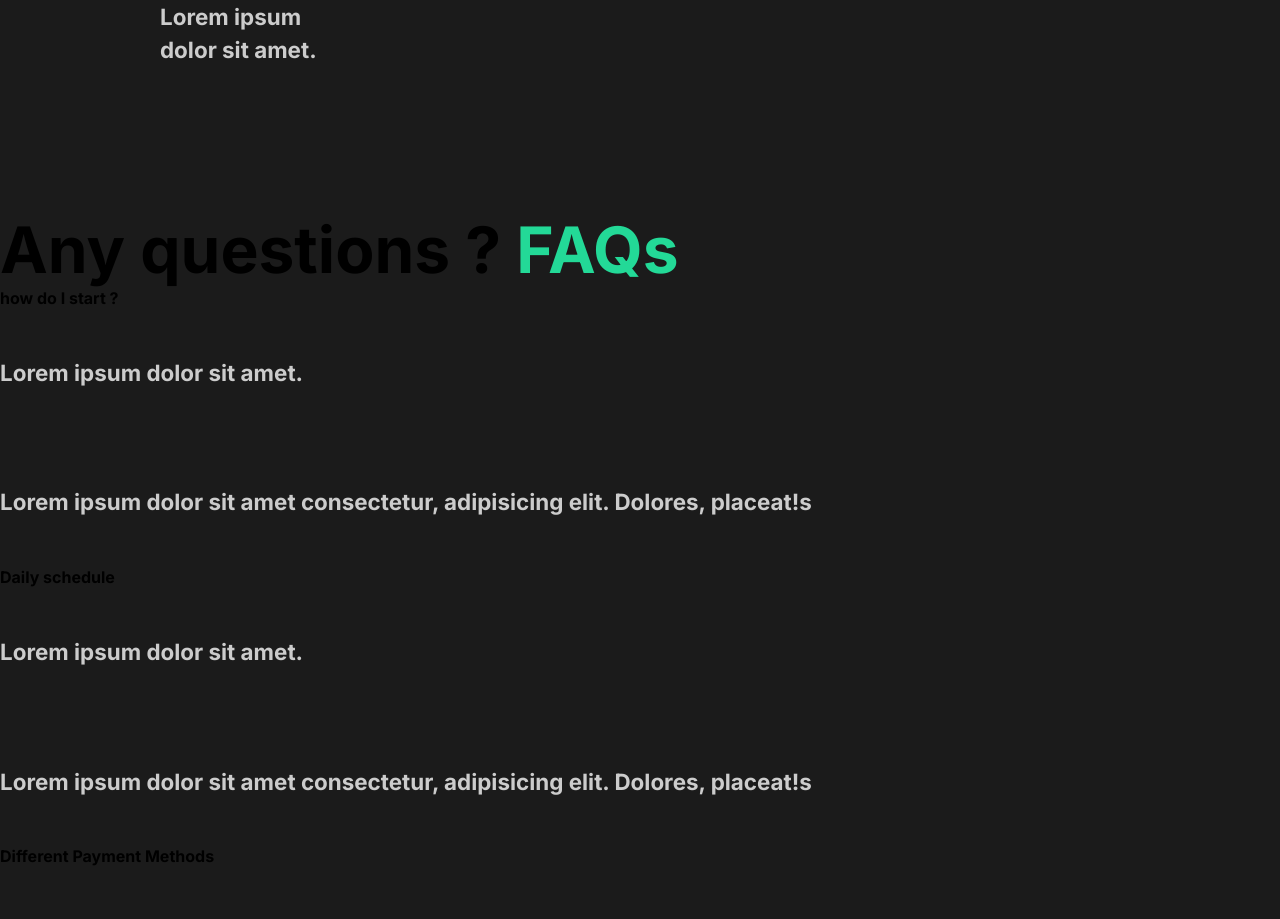
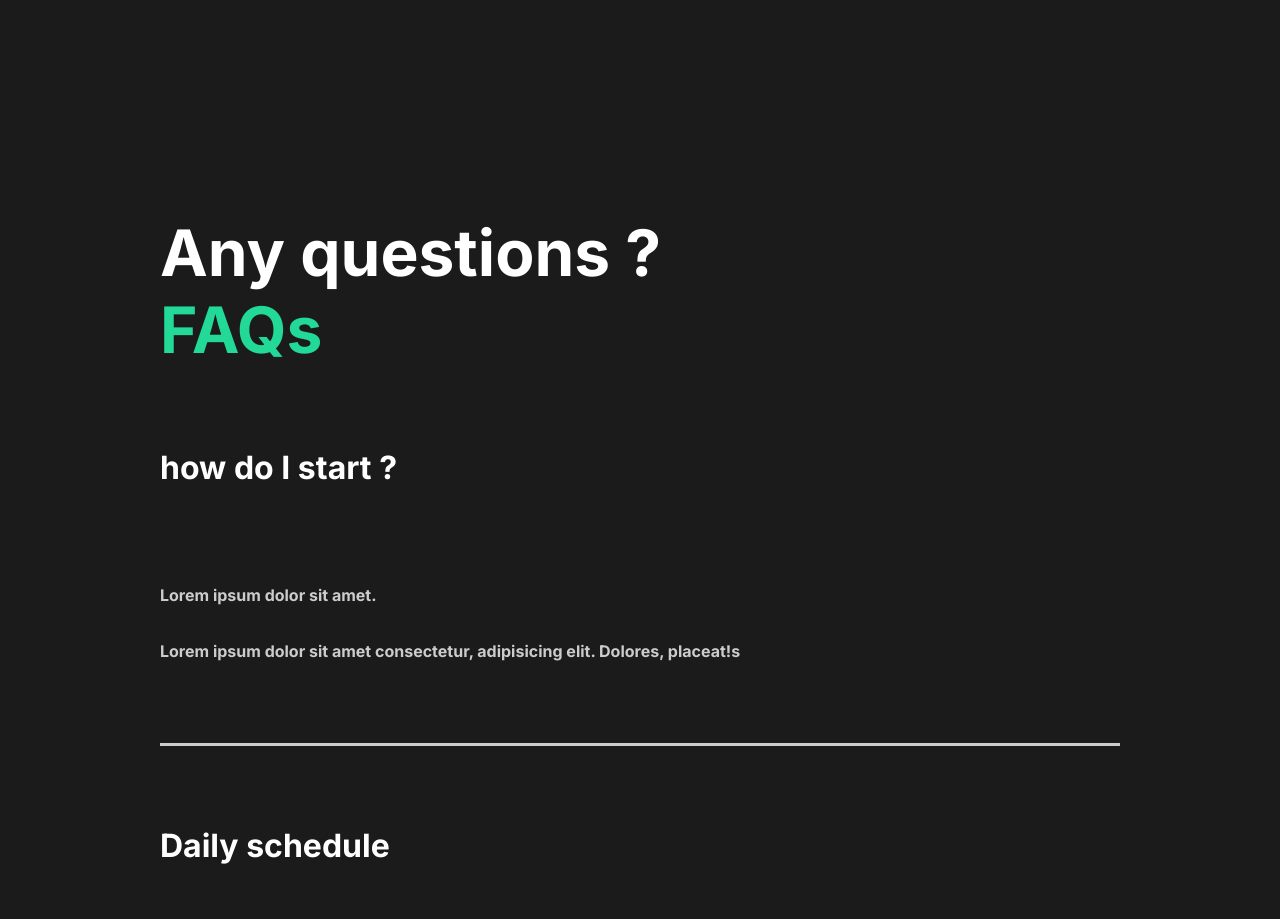
Before and after one commit to adelevrc/portfolio, a React (Create React App) app: page / in a window 1280 px wide. Shown: the part 1860-2779 px from the top of the page. Built offline with nearby package versions, Linux system fonts and the light colour scheme.

Commit message:
styling faq components

```diff
--- a/src/components/FaqSection.js
+++ b/src/components/FaqSection.js
@@ -1,8 +1,9 @@
 import React from 'react';
-
+import styled from "styled-components";
+import { About } from "../styles";
 const FaqSection = () => {
     return(
-        <div className="faq">
+        <Faq>
             <h2> Any questions ? <span> FAQs</span></h2>
             <div className="question">
                 <h4> how do I start ? </h4>
@@ -11,6 +12,8 @@
                 <p> Lorem ipsum dolor sit amet.</p>
                 <p> Lorem ipsum dolor sit amet consectetur, adipisicing elit. Dolores, placeat!s</p>
             </div>
+            <div className="faq-line"></div>
+
             <div className="question">
                 <h4> Daily schedule</h4>
             </div>
@@ -32,9 +35,38 @@
                 <p> Lorem ipsum dolor sit amet.</p>
                 <p> Lorem ipsum dolor sit amet consectetur, adipisicing elit. Dolores, placeat!s</p>
             </div>
-        </div>
+        </Faq>
 
     )
+}
 
+const Faq = styled(About)`
+display:block;
+span{
+    display:block;
 }
+h2{
+    padding-bottom:2rem;
+    font-weight:lighter;
+}
+
+.faq-line{
+    background-color:#cccccc;
+    height:0.2rem;
+    margin: 2rem 0rem;
+    width: 100%;
+}
+.question{
+    padding:3rem 0rem;
+    cursor:pointer;
+}
+
+.answer{
+    padding:2rem 0rem;
+    p{
+        padding: 1rem 0rem;
+    }
+}
+`;
+
 export default FaqSection;
--- a/src/components/GlobalStyle.js
+++ b/src/components/GlobalStyle.js
@@ -36,12 +36,14 @@
     }
     h4{
         font-weight:bold;
+        font-size:2rem;
     }
     p{
         padding: 3rem 0rem;
         color: #ccc;
-        font-size:1.4rem;
+        font-size:1rem;
         line-height:150%;
+        font-weight:lighter;
     }
     span{
         font-weight:bold;
```
